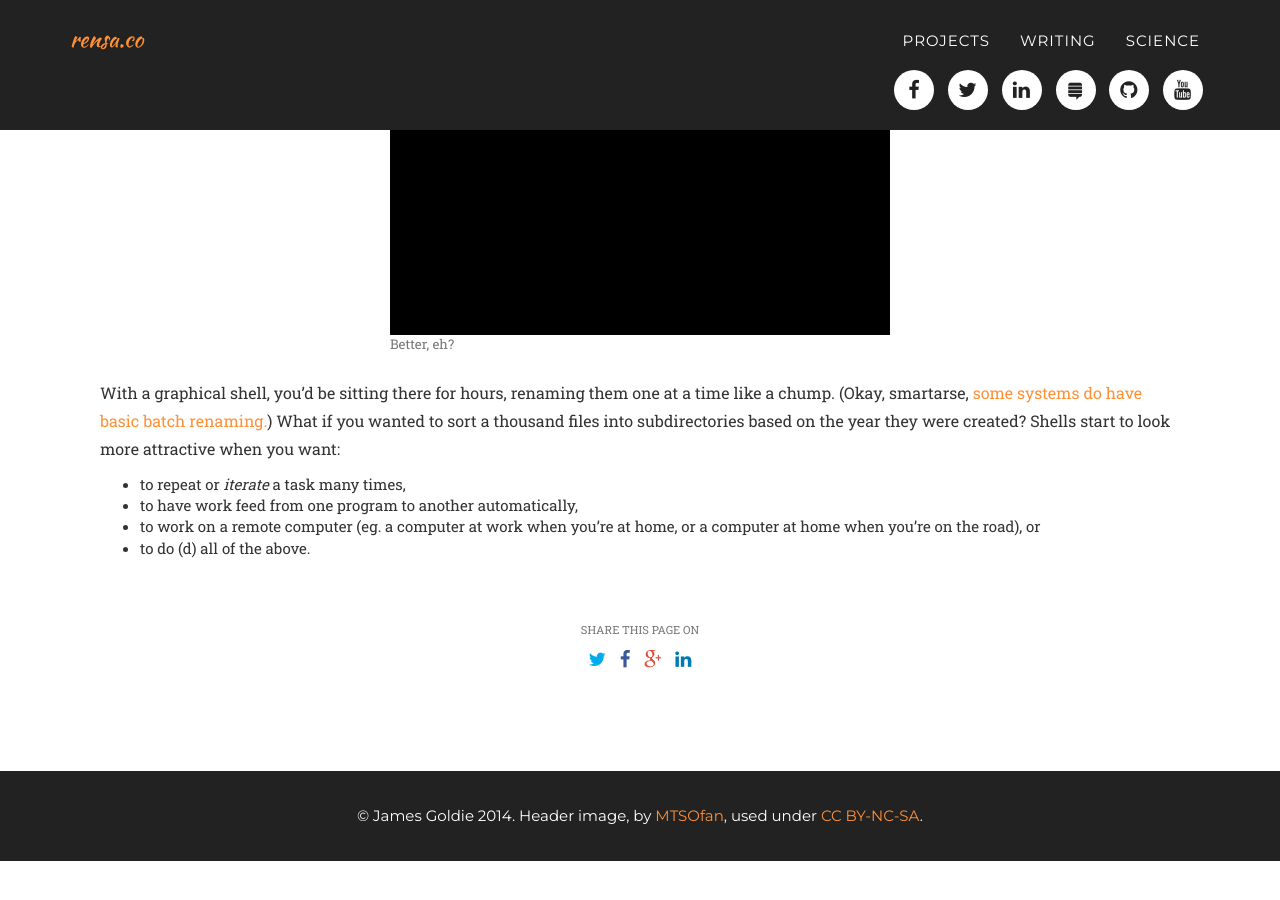
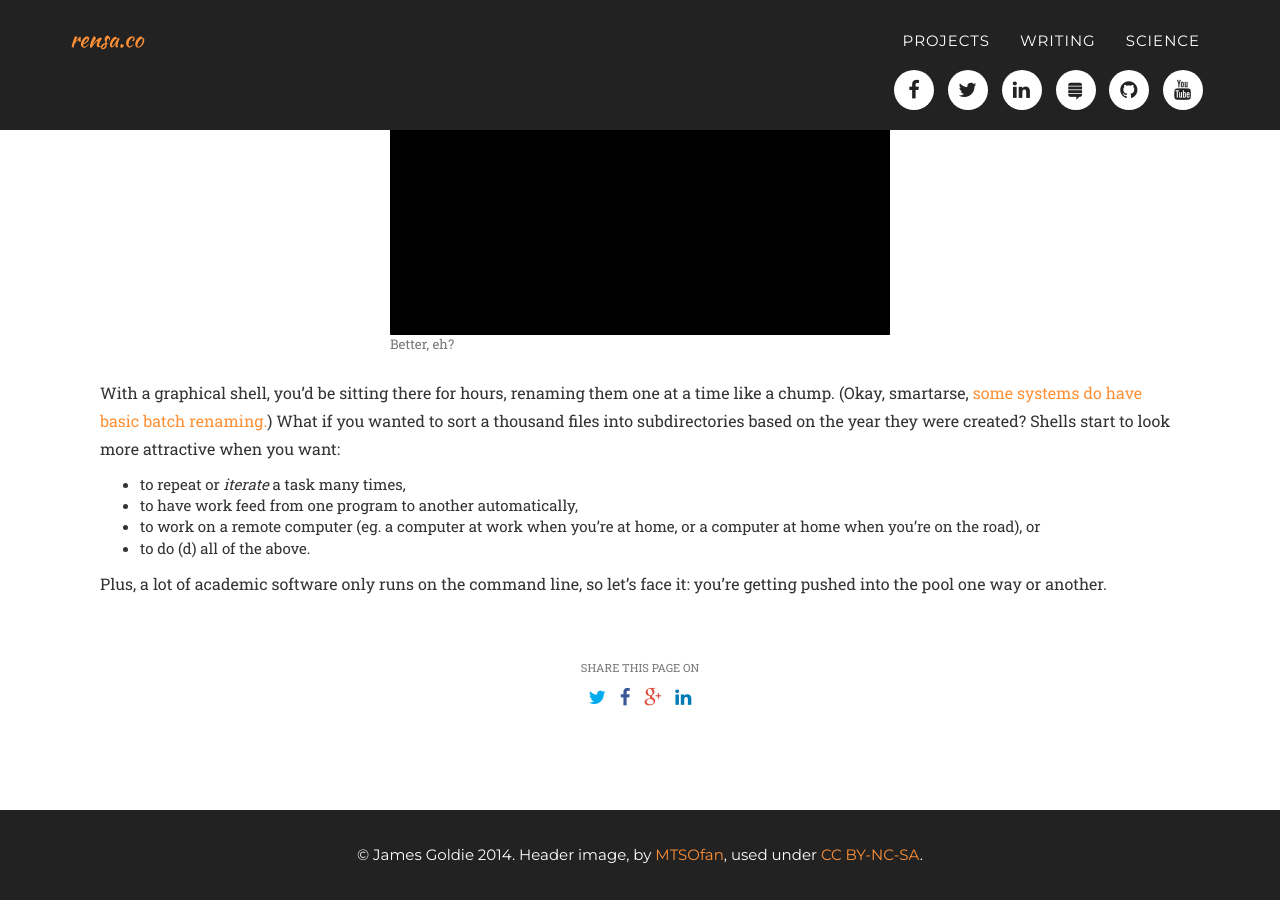
Before and after one commit to rensa/rensa.github.io, a Jekyll site: the page built from _posts/writing/2015-09-01-shell-tut.md, in a window 1280 px wide and 900 px high, scrolled down 2833 px. Built offline with Jekyll 4.4.1, drawn with Linux system fonts in a browser that asks for light colours; some web fonts are replaced; Markdown is read by kramdown in place of the engine named in the settings; before the commit the page ends 3694 px from its top, so only the background shows below that.

```diff
--- a/_posts/writing/2015-09-01-shell-tut.md
+++ b/_posts/writing/2015-09-01-shell-tut.md
@@ -55,3 +55,5 @@
 - to have work feed from one program to another automatically,
 - to work on a remote computer (eg. a computer at work when you're at home, or a computer at home when you're on the road), or
 - to do (d) all of the above.
+
+Plus, a lot of academic software only runs on the command line, so let's face it: you're getting pushed into the pool one way or another.
```
Also changed, not shown: img/portfolio/shell-tut-thumb.png (added).
